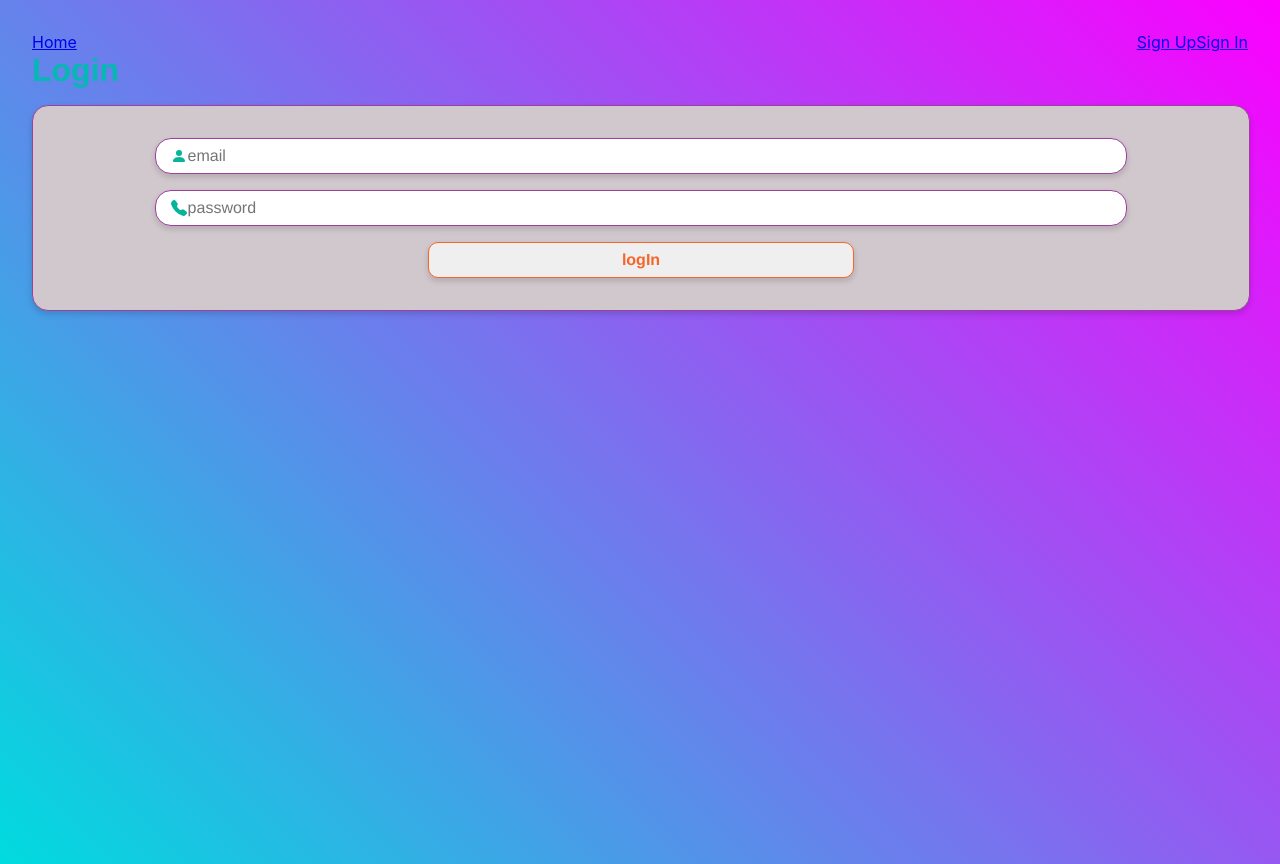
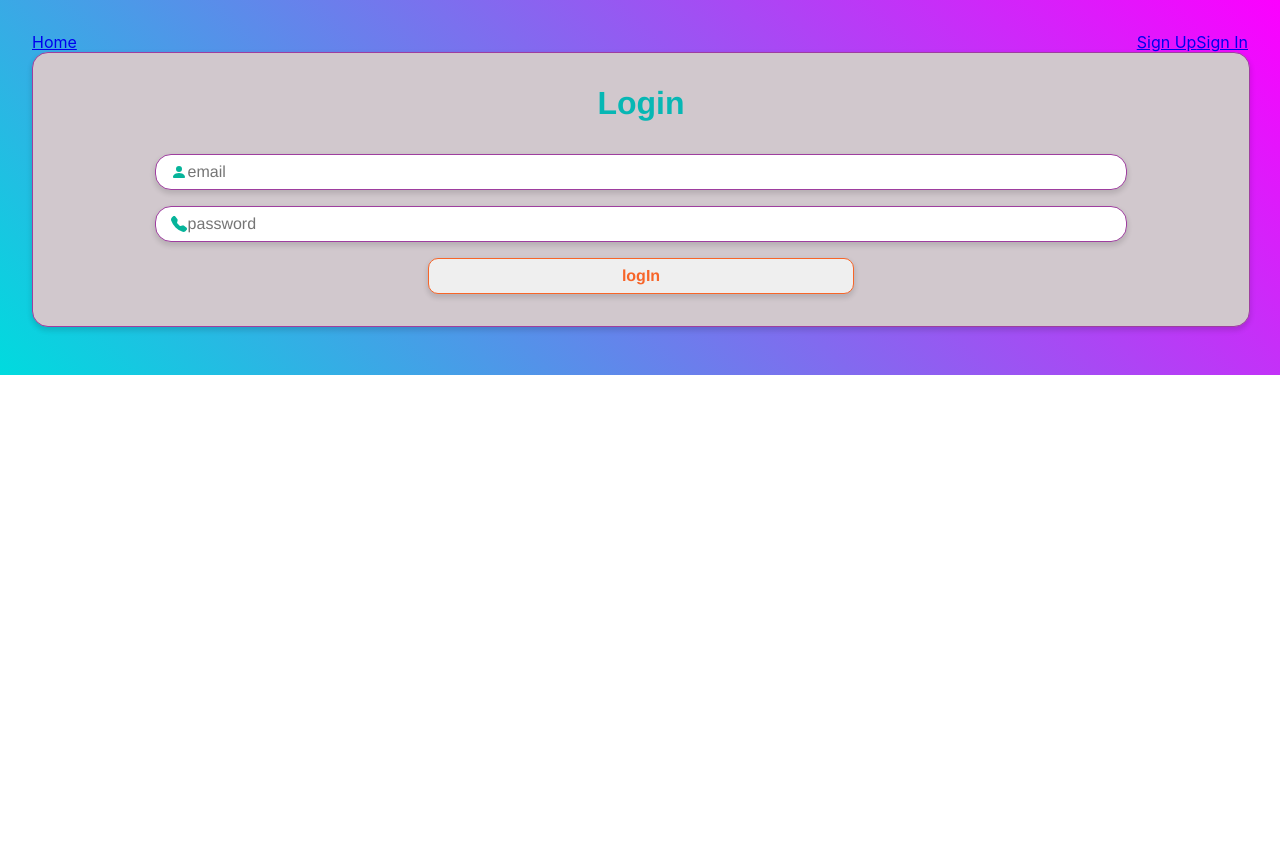
Before and after one commit to namhels/goit-react-hw-08-phonebook, a React (Create React App) app: page /goit-react-hw-08-phonebook/login in a window 1280 px wide. After the commit the page ends 800 px from the top, so only its background shows below. Built offline with nearby package versions, Linux system fonts and the light colour scheme.

Commit message:
add correctly setAuthHeader

```diff
--- a/src/App.jsx
+++ b/src/App.jsx
@@ -9,6 +9,7 @@ import { RestrictedRoute } from './components/RestrictedRoute';
 import SharedLayout from 'components/SharedLayout';
 import { refreshUser } from 'redux/auth/operations';
 import { useAuth } from 'hooks';
+import Loader from 'components/Loader';
 
 const HomePage = lazy(() => import('pages/Home'));
 const RegisterPage = lazy(() => import('pages/Register'));
@@ -26,11 +27,11 @@ const App = () => {
   return (
     <Box
       p={5}
-      height="100vh"
+      min-height="100vh"
       backgroundImage="linear-gradient(45deg, rgb(0, 219, 222), rgb(252, 0, 255))"
     >
       {isRefreshing ? (
-        <b>Refreshing user...</b>
+        <Loader />
       ) : (
         <Routes>
           <Route path="/" element={<SharedLayout />}>
--- a/src/components/Filter/Filter.jsx
+++ b/src/components/Filter/Filter.jsx
@@ -3,11 +3,10 @@ import { useSelector, useDispatch } from 'react-redux';
 import { FindIcon, Input } from './Filter.Styled';
 import Box from 'components/Box';
 import { changeFilter } from 'redux/filter';
-import { selectContacts, selectFilter } from 'redux/contacts';
+import { selectFilter } from 'redux/contacts';
 
 const Filter = () => {
   const dispatch = useDispatch();
-  const contacts = useSelector(selectContacts);
   const filter = useSelector(selectFilter);
 
   const handleChange = e => {
@@ -16,8 +15,6 @@ const Filter = () => {
   };
 
   return (
-    <>
-      {contacts.length > 1 ? (
     <Box position="relative" display="flex" width="70%">
       <Input
         type="text"
@@ -27,8 +24,6 @@ const Filter = () => {
       />
       <FindIcon />
     </Box>
-      ) : null}
-    </>
   );
 };
 
--- a/src/components/LoginForm/LoginForm.jsx
+++ b/src/components/LoginForm/LoginForm.jsx
@@ -21,7 +21,7 @@ const initialValues = {
   password: '',
 };
 
-const LoginForm = () => {
+const LoginForm = ({ children }) => {
   const dispatch = useDispatch();
 
   const handleSubmit = ({ email, password }, { resetForm }) => {
@@ -41,6 +41,7 @@ const LoginForm = () => {
       onSubmit={handleSubmit}
     >
       <ContactForm autoComplete="off">
+        {children}
         <InputWrapper>
           <Input type="email" name="email" placeholder="email" required />
           <BsFillPersonFill />
--- a/src/components/RegisterForm/RegisterForm.jsx
+++ b/src/components/RegisterForm/RegisterForm.jsx
@@ -23,7 +23,7 @@ const initialValues = {
   password: '',
 };
 
-const RegisterForm = () => {
+const RegisterForm = ({ children }) => {
   const dispatch = useDispatch();
 
   const handleSubmit = ({ name, email, password }, { resetForm }) => {
@@ -43,6 +43,7 @@ const RegisterForm = () => {
       onSubmit={handleSubmit}
     >
       <ContactForm autoComplete="off">
+        {children}
         <InputWrapper>
           <Input type="text" name="name" placeholder="name" required />
           <BsFillPersonFill />
--- a/src/pages/Login/Login.jsx
+++ b/src/pages/Login/Login.jsx
@@ -3,10 +3,9 @@ import { Headline } from 'components/Title';
 
 const Login = () => {
   return (
-    <div>
+    <LoginForm>
       <Headline>Login</Headline>
-      <LoginForm />
-    </div>
+    </LoginForm>
   );
 };
 
--- a/src/pages/Register/Register.jsx
+++ b/src/pages/Register/Register.jsx
@@ -3,10 +3,9 @@ import { Headline } from 'components/Title';
 
 const Register = () => {
   return (
-    <div>
+    <RegisterForm>
       <Headline>Registration</Headline>
-      <RegisterForm />
-    </div>
+    </RegisterForm>
   );
 };
 
--- a/src/redux/contacts/operations.js
+++ b/src/redux/contacts/operations.js
@@ -8,7 +8,7 @@ axios.defaults.baseURL = 'https://connections-api.herokuapp.com';
 
 // Utility to add JWT
 const setAuthHeader = token => {
-  axios.defaults.headers.common.Authorization = `Bearer ${token}`;
+  axios.defaults.headers.common.Authorization = `${token}`;
 };
 
 export const fetchContacts = createAsyncThunk(
@@ -16,7 +16,7 @@ export const fetchContacts = createAsyncThunk(
   async (_, thunkAPI) => {
     try {
       const response = await axios.get('/contacts');
-      setAuthHeader(response.data.token);
+      setAuthHeader(response.config.headers.Authorization);
       return response.data;
     } catch (e) {
       return thunkAPI.rejectWithValue(e.message);
@@ -29,7 +29,7 @@ export const addContact = createAsyncThunk(
   async ({ name, number }, thunkAPI) => {
     try {
       const response = await axios.post('/contacts', { name, number });
-      setAuthHeader(response.data.token);
+      setAuthHeader(response.config.headers.Authorization);
       return response.data;
     } catch (e) {
       return thunkAPI.rejectWithValue(e.message);
@@ -42,7 +42,7 @@ export const deleteContact = createAsyncThunk(
   async (contactId, thunkAPI) => {
     try {
       const response = await axios.delete(`/contacts/${contactId}`);
-      setAuthHeader(response.data.token);
+      setAuthHeader(response.config.headers.Authorization);
       return response.data;
     } catch (e) {
       return thunkAPI.rejectWithValue(e.message);
--- a/src/redux/contacts/slice.js
+++ b/src/redux/contacts/slice.js
@@ -28,7 +28,7 @@ export const contactsSlice = createSlice({
     [fetchContacts.fulfilled](state, action) {
       state.isLoading = false;
       state.error = null;
-      state.items = action.payload;
+      state.items = action.payload.reverse();
     },
     [fetchContacts.rejected]: handleRejected,
     // [addContact.pending]: handlePending,
```
Lines whose indentation alone changed are shown as unchanged.
